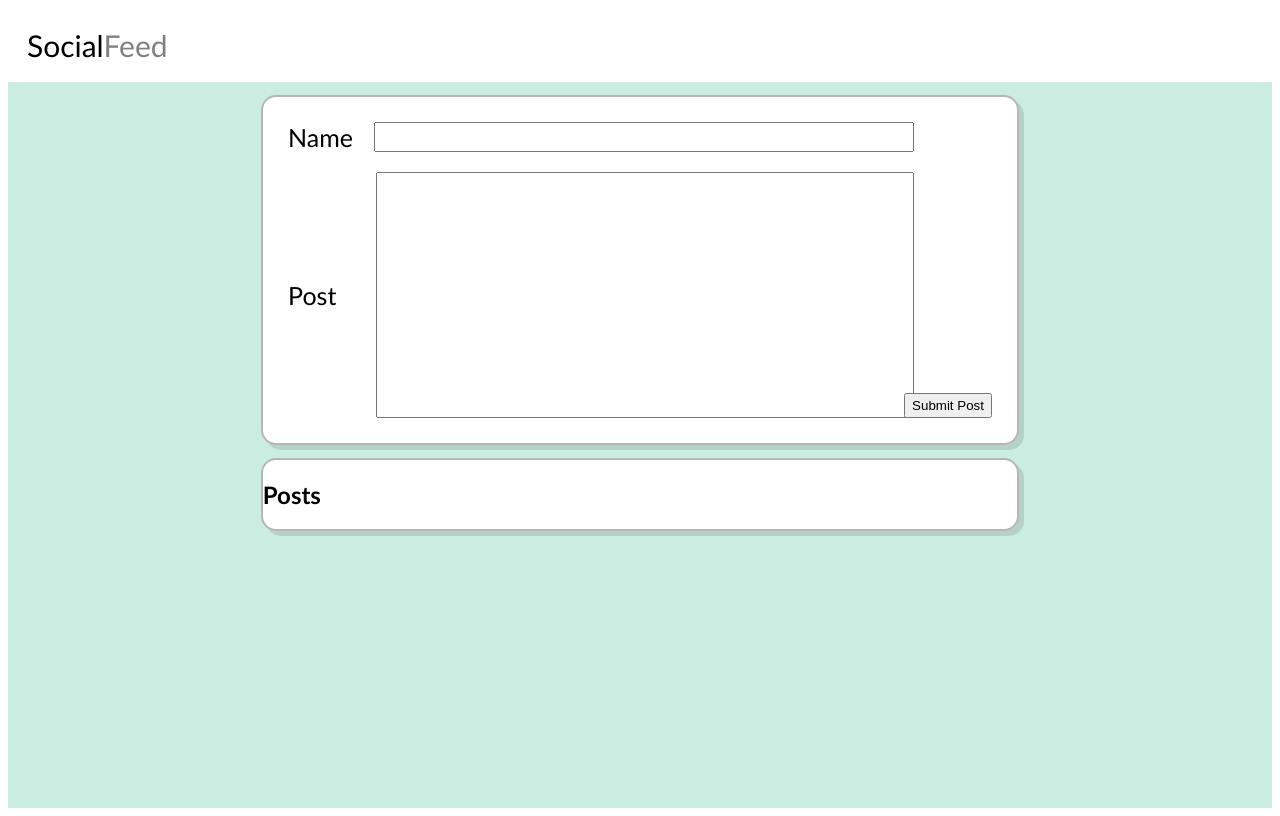
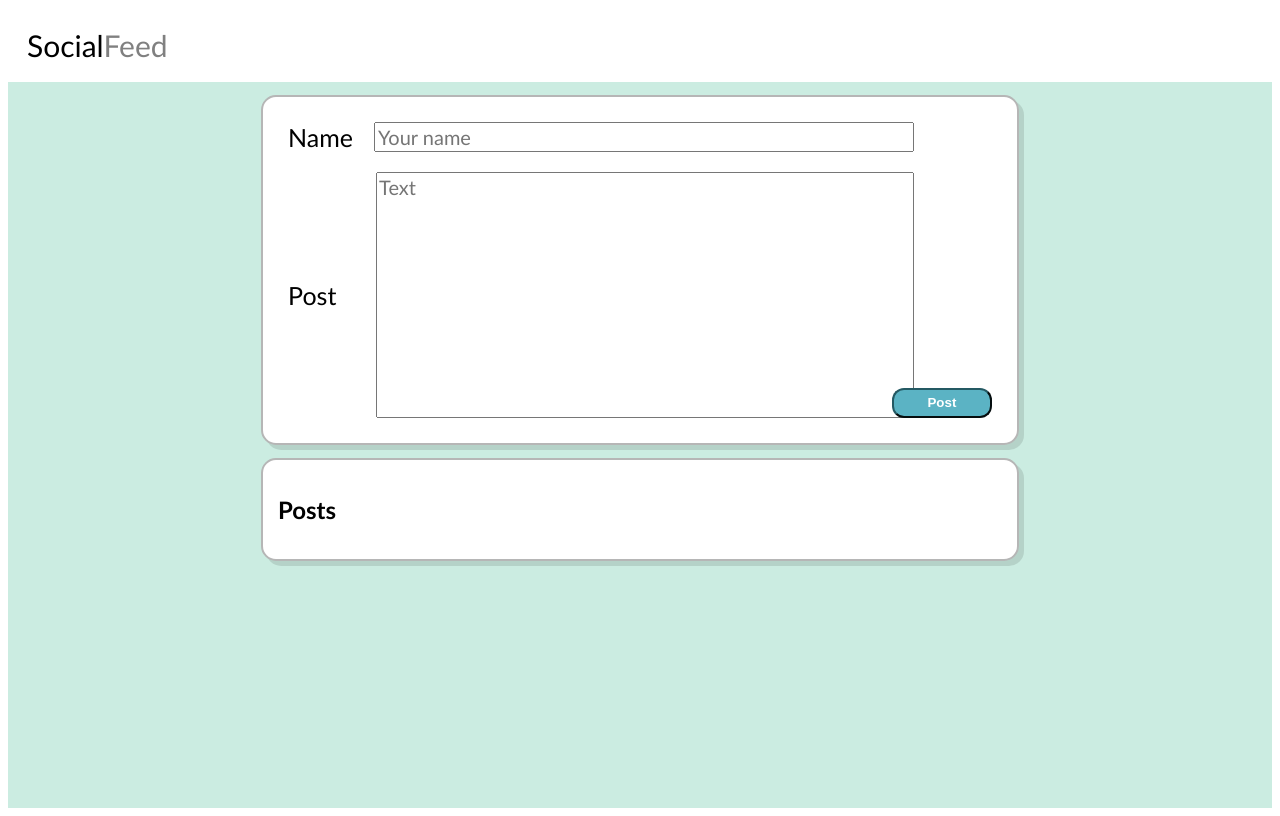
Before and after one commit to RabidDwarfPlanet/Social-Feed, a React (Create React App) app: page / in a window 1280 px wide. Built offline with nearby package versions, Linux system fonts and the light colour scheme.

Commit message:
Minor styling adjustments

```diff
--- a/src/Components/CreatePostForm/CreatePostForm.css
+++ b/src/Components/CreatePostForm/CreatePostForm.css
@@ -35,7 +35,13 @@
   textarea{
     resize: none;
   }
-  button{
-    height: 25px;
+  .submit{
+    color: white;
+    font-weight: 700;
+    height: 30px;
+    width: 100px;
     align-self: flex-end;
+    background-color: #5bb3c4;
+    border-radius: 12px;
+    border-color: #245963;
 }
--- a/src/Components/CreatePostForm/CreatePostForm.jsx
+++ b/src/Components/CreatePostForm/CreatePostForm.jsx
@@ -20,15 +20,15 @@ const CreatePostForm = ({onCreatePost}) => {
             <div className="input-contatiner">
                 <div className="text-container">
                     <label >Name</label>
-                    <input className="input" type="text" onChange={(e) => setName(e.target.value)}/>
+                    <input placeholder="Your name" className="input" type="text" onChange={(e) => setName(e.target.value)}/>
                 </div>
                 <div className="text-container">
                     <label>Post</label>
-                    <textarea className="input" type="text" rows="10" onChange={(e) => setPostBody(e.target.value)}>
+                    <textarea placeholder="Text" className="input" type="text" rows="10" onChange={(e) => setPostBody(e.target.value)}>
                     </textarea>
                 </div>
             </div>
-            <button className="submit">Submit Post</button>
+            <button className="submit">Post</button>
         </form>
     );
 }
--- a/src/Components/PostList/PostList.css
+++ b/src/Components/PostList/PostList.css
@@ -6,4 +6,7 @@
     box-shadow: 5px 5px rgba(0, 0, 0, 0.11);
     display: flex;
     flex-direction: column;
-}
+  }
+  .post-header{
+    padding: 2%;
+  }
--- a/src/Components/PostList/PostList.jsx
+++ b/src/Components/PostList/PostList.jsx
@@ -5,7 +5,7 @@ const PostList = ({posts}) => {
     const PostItems = posts.map((post, i) => <Post key={i} name={post.name} postBody={post.postBody}/>)
     return (
         <div className="post-class">
-            <h2>Posts</h2>
+            <h2 className="post-header">Posts</h2>
             <div >
                 {PostItems}
             </div>
--- a/src/Post/Post.css
+++ b/src/Post/Post.css
@@ -5,6 +5,8 @@ h3{
     display: flex;
     flex-direction: column;
     border-top: 1px solid;
+    padding: 0% 2% 2% 2%;
+
   }
   .post-button{
     border: none;
@@ -13,6 +15,12 @@ h3{
     width: 50px;
     background-size: contain;
     background-repeat: no-repeat;
+  }
+  .name{
+    margin-bottom: 5px;
+  }
+  .post-body{
+    margin: 0px 2px;
   }
   .like{
     background-image: url(/public/ThumbsUp.png);
--- a/src/Post/Post.jsx
+++ b/src/Post/Post.jsx
@@ -21,8 +21,8 @@ const Post = ({name, postBody}) => {
 
     return (
         <div className="post">
-            <h3>{name}</h3>
-            <p>{postBody}</p>
+            <h3 className='name'>{name}</h3>
+            <p className='post-body'>{postBody}</p>
             <div className='button-container'>
                 <button onClick={handleLike} className={`post-button ${likeBtn}`}></button>
                 <button onClick={handleDislike} className={`post-button ${dislikeBtn}`}></button>
```
